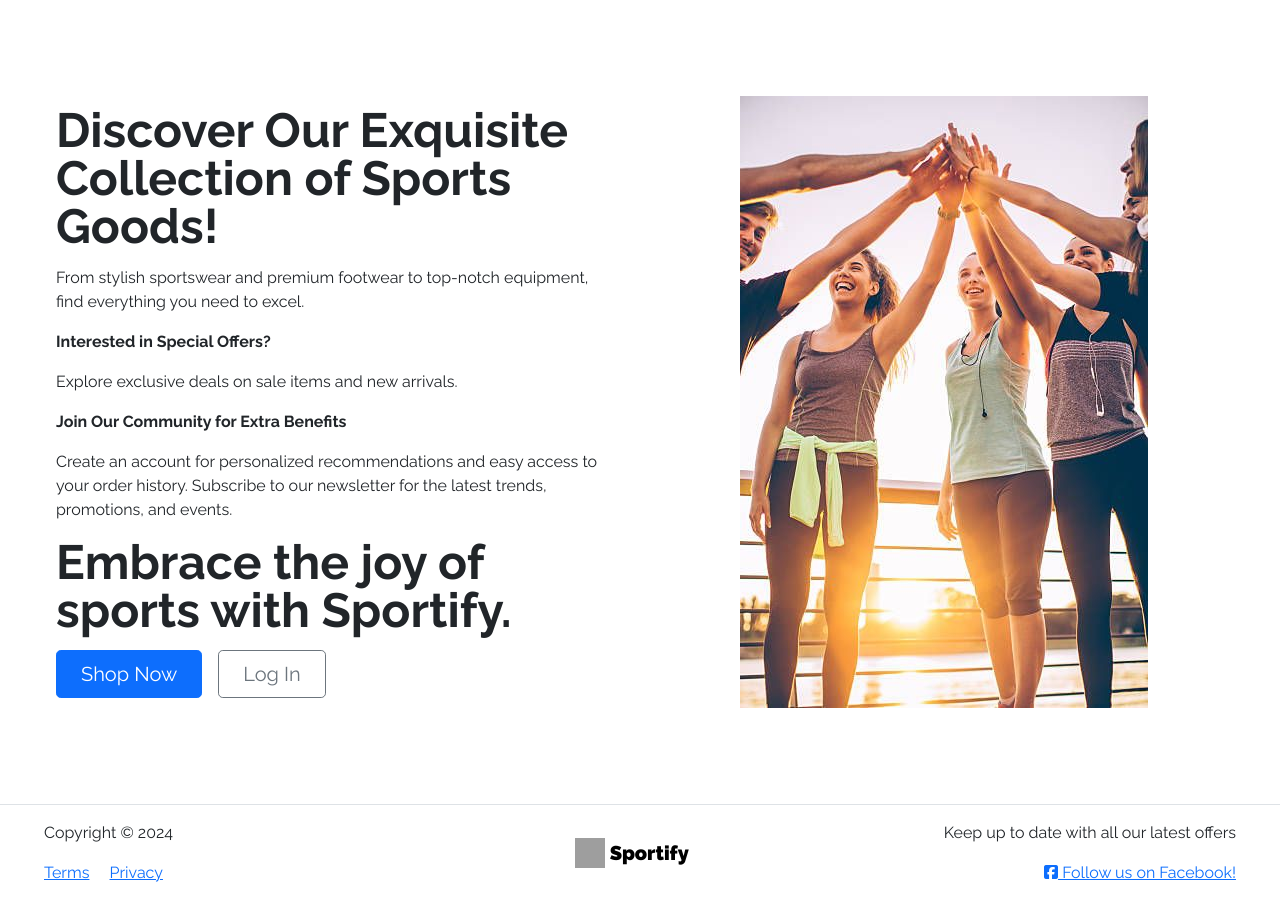
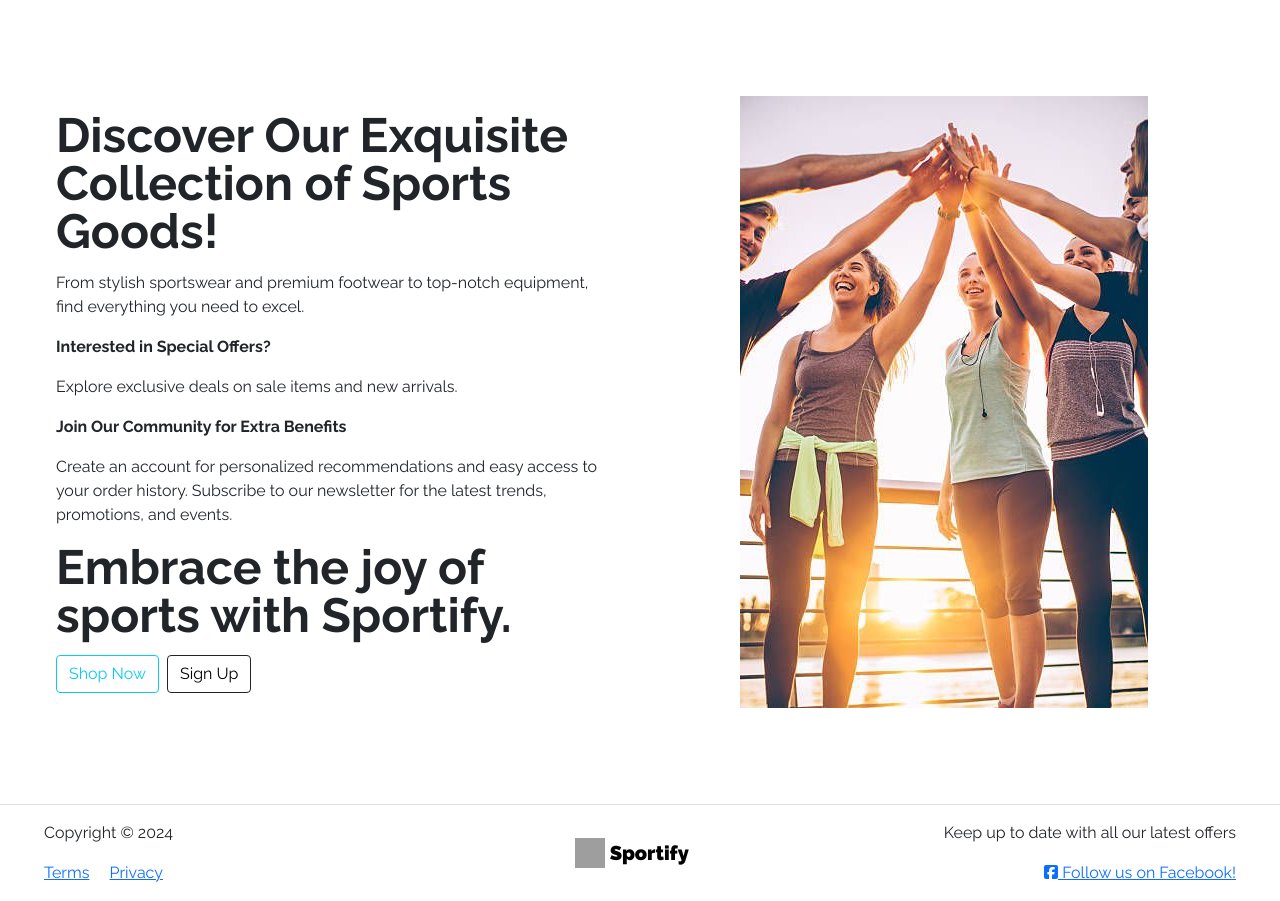
Before and after one commit to MartsyniukOlena/sportify, a Django app: template home/templates/home/index.html in a window 1280 px wide. Shown: the part 81-982 px from the top of the page. Run offline with Django 3.2, Linux system fonts and the light colour scheme; the template is opened without the code that fills it, so the values that code supplies are empty; some libraries are stand-ins or nearby versions; grey boxes are pictures that could not be loaded.

Commit message:
Add links to shop-now and sign-up buttons on home page

```diff
--- a/home/templates/home/index.html
+++ b/home/templates/home/index.html
@@ -16,8 +16,8 @@
       <p class="">Create an account for personalized recommendations and easy access to your order history. Subscribe to our newsletter for the latest trends, promotions, and events.</p>
       <h1 class="display-5 fw-bold text-body-emphasis lh-1 mb-3">Embrace the joy of sports with Sportify.</h1>
       <div class="d-grid gap-2 d-md-flex justify-content-md-start">
-        <button type="button" class="btn btn-primary btn-lg px-4 me-md-2">Shop Now</button>
-        <button type="button" class="btn btn-outline-secondary btn-lg px-4">Log In</button>
+        <a class="btn btn-outline-info" href="{% url 'products' %}">Shop Now</a>
+        <a class="btn btn-outline-dark" href="{% url 'account_signup' %}">Sign Up</a>
       </div>
     </div>
   </div>
```
